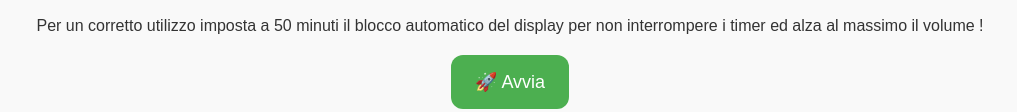
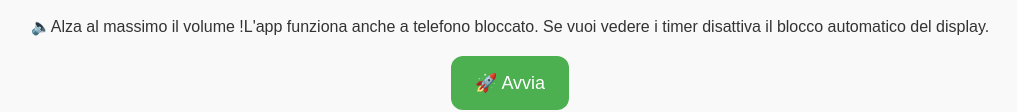
Before and after one commit to Mpinciolo/salda, a plain HTML site: page index.html in a window 1280 px wide. Shown: the part 412-524 px from the top of the page, without its empty margins (130-1147 px from the left). Drawn offline with Linux system fonts and the light colour scheme.

Commit message:
Update index.html

```diff
--- a/index.html
+++ b/index.html
@@ -13,7 +13,7 @@ button{ padding:16px 24px; font-size:18px; border:none; border-radius:12px; back
 <body>
 <h1>🔧 SALDATURA</h1>
 <img src="home.png" alt="Home" style="max-width:300px; display:block; margin:20px auto;">
-<div id="info">Per un corretto utilizzo imposta a 50 minuti il blocco automatico del display per non interrompere i timer ed alza al massimo il volume !</div>
+<div id="info"> 🔈Alza al massimo il volume !L'app funziona anche a telefono bloccato. Se vuoi vedere i timer disattiva il blocco automatico del display.</div>
 <button onclick="location.href='fasi.html'">🚀 Avvia</button>
 </body>
 </html>
```
